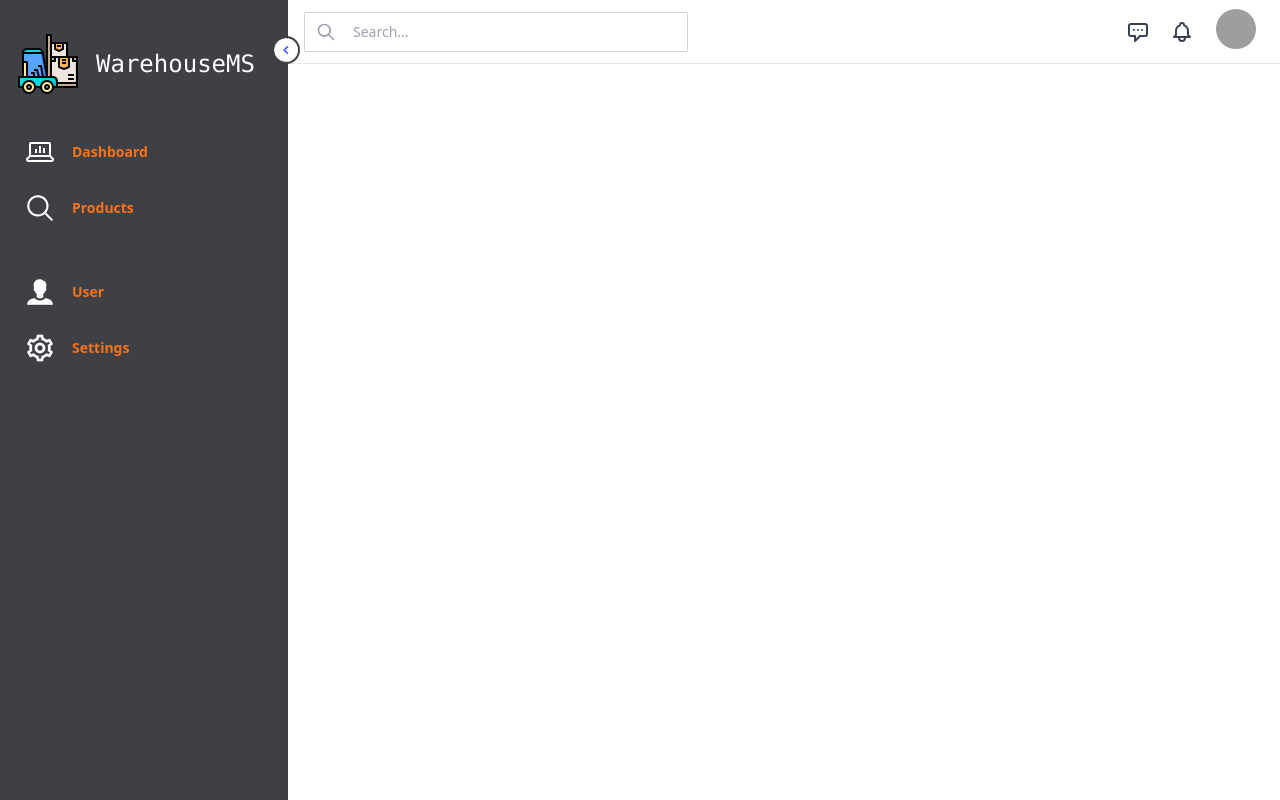
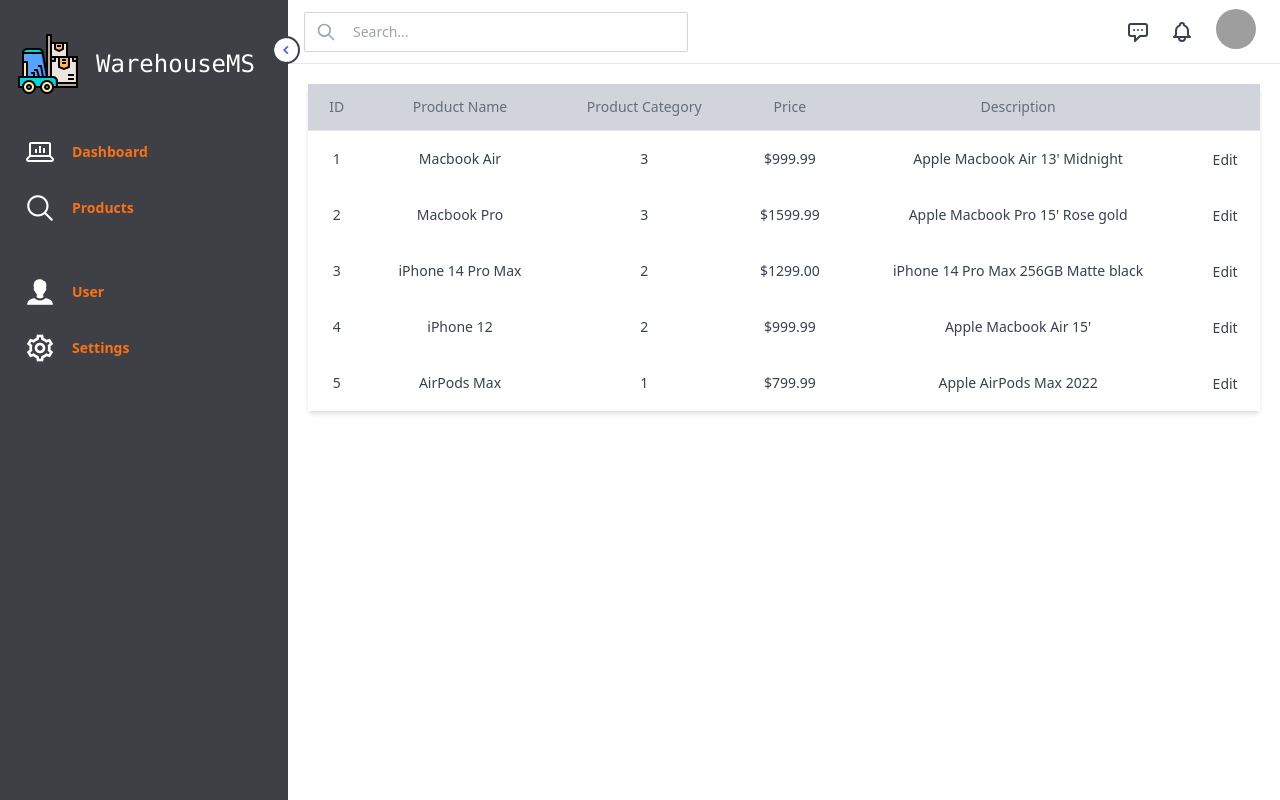
Before and after one commit to marcinopenchowski/WarehouseMS, a React (Create React App) app in the folder application/frontend/wms/: page /products in a window 1280 px wide. Built offline with nearby package versions, Linux system fonts and the light colour scheme; grey boxes are pictures that could not be loaded.

Commit message:
create table on products page

```diff
--- a/application/frontend/wms/package.json
+++ b/application/frontend/wms/package.json
@@ -4,6 +4,7 @@
   "private": true,
   "dependencies": {
     "@headlessui/react": "^1.7.15",
+    "@material-tailwind/react": "^2.0.5",
     "@testing-library/jest-dom": "^5.16.5",
     "@testing-library/react": "^13.4.0",
     "@testing-library/user-event": "^13.5.0",
--- a/application/frontend/wms/src/components/Dashboard/DashboardStock.jsx
+++ b/application/frontend/wms/src/components/Dashboard/DashboardStock.jsx
@@ -1,6 +1,6 @@
 import React from 'react'
 
-const productsListData = [
+export const productsListData = [
   {
     product_id: '1',
     product_category_id: '3',
@@ -53,7 +53,7 @@
   IN_STOCK: 'text-green-600 bg-green-100',
 }
 
-export default function RecentProducts() {
+export default function DashboardStock() {
   return (
     <div className="bg-white px-4 pt-3 pb-4 rounded-sm border border-gray-200 flex-1">
       <strong className="text-gray-700 font-large">Recent Products</strong>
--- a/application/frontend/wms/src/routes/products/ProductsList.jsx
+++ b/application/frontend/wms/src/routes/products/ProductsList.jsx
@@ -1,5 +1,9 @@
 import React from 'react'
 import { Header, Navbar } from '../../components'
+import { Card, Typography } from '@material-tailwind/react'
+import { productsListData } from '../../components/Dashboard/DashboardStock'
+
+const TABLE_HEAD = ['ID', 'Product Name', 'Product Category', 'Price', 'Description', '']
 
 export default function Dashboard() {
   return (
@@ -9,6 +13,84 @@
       </div>
       <div className="flex-1">
         <Header />
+        <div className='m-5'>
+        <Card className="overflow-scroll h-full w-full">
+          <table className="w-full min-w-max table-auto text-center">
+            <thead className='bg-gray-300'>
+              <tr>
+                {TABLE_HEAD.map((head) => (
+                  <th
+                    key={head}
+                    className="border-b border-blue-gray-100 bg-blue-gray-50 p-4">
+                    <Typography
+                      variant="small"
+                      color="blue-gray"
+                      className="font-normal leading-none opacity-70">
+                      {head}
+                    </Typography>
+                  </th>
+                ))}
+              </tr>
+            </thead>
+            <tbody>
+              {productsListData.map((product) => (
+                <tr key={product.product_id} className="even:bg-blue-gray-50/50">
+                  <td className="p-4">
+                    <Typography
+                      variant="small"
+                      color="blue-gray"
+                      className="font-normal">
+                      {product.product_id}
+                    </Typography>
+                  </td>
+                  <td className="p-4">
+                    <Typography
+                      variant="small"
+                      color="blue-gray"
+                      className="font-normal">
+                      {product.product_name}
+                    </Typography>
+                  </td>
+                  <td className="p-4">
+                    <Typography
+                      variant="small"
+                      color="blue-gray"
+                      className="font-normal">
+                      {product.product_category_id}
+                    </Typography>
+                  </td>
+                  <td className="p-4">
+                    <Typography
+                      variant="small"
+                      color="blue-gray"
+                      className="font-normal">
+                      {product.price}
+                    </Typography>
+                  </td>
+                  <td className="p-4">
+                    <Typography
+                      variant="small"
+                      color="blue-gray"
+                      className="font-normal">
+                      {product.description}
+                    </Typography>
+                  </td>
+                  <td className="p-4">
+                    <Typography
+                      as="a"
+                      href="#"
+                      variant="small"
+                      color="blue"
+                      className="font-medium">
+                      Edit
+                    </Typography>
+                  </td>
+                </tr>
+              ))}
+            </tbody>
+          </table>
+        </Card>
+        </div>
       </div>
     </div>
   )
```
Also changed, not shown: 1 other file (tests, documents, lock files or other folders).
